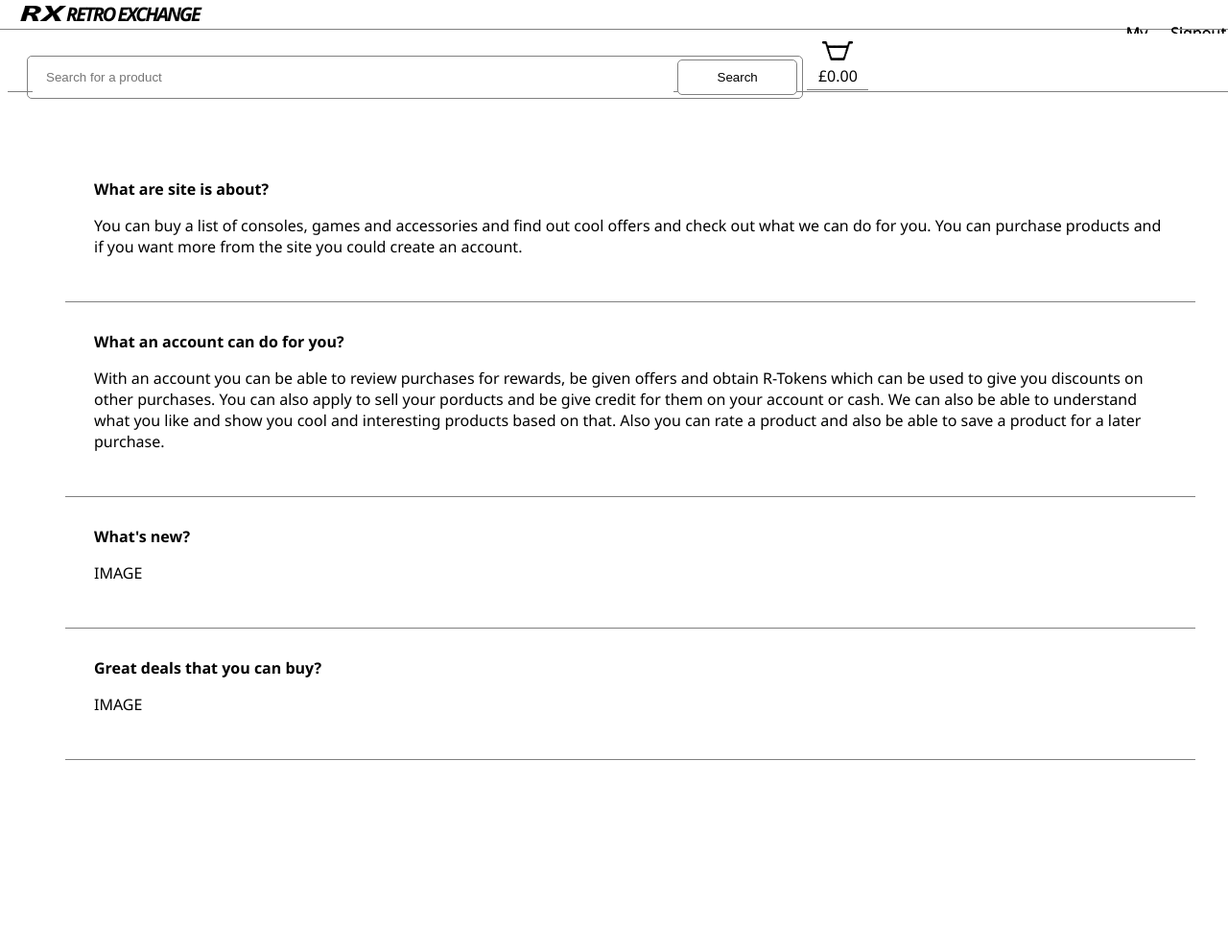
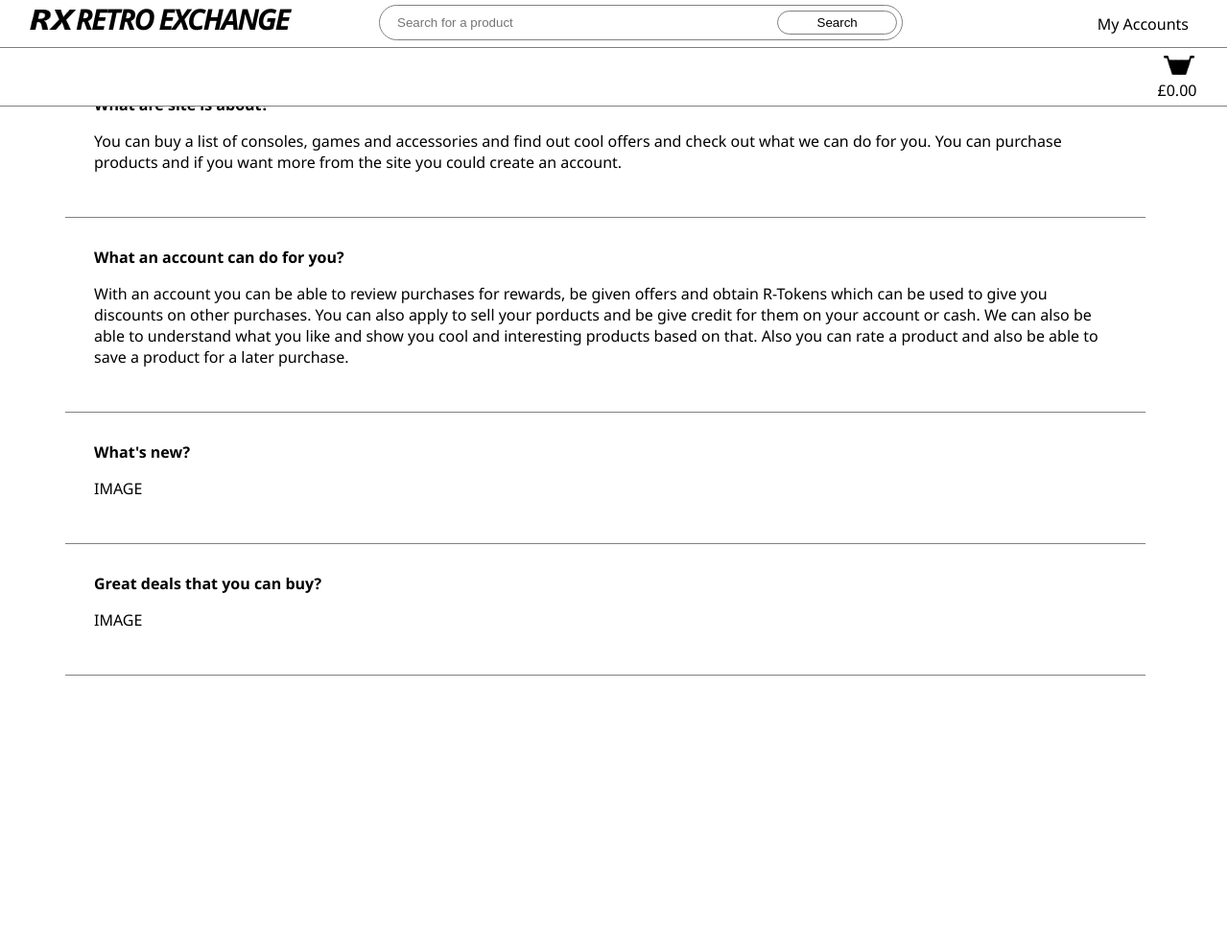
Before and after one commit to roy-finch/U4-Retro-Exchange-V1, a Django app: page / in a window 1280 px wide; the page is wider, and only the part inside the window is pictured. Shown: the top 991 px of that part at 96% size. Before the commit the page ends 792 px from the top of that part, so only its background shows below. Run offline with Django 3.2, Linux system fonts and the light colour scheme; the visitor is signed in with stand-in values (Sample User, id 1).

Commit message:
fix the navigation bar and alter the layout, also add dropdown options for accounts, sign in ect

```diff
--- a/templates/base.html
+++ b/templates/base.html
@@ -15,81 +15,96 @@
         {% block corecss %}
             <style>
                 html {
+                    min-width: 500px;
                     height: 100%;
                 }
                 body {
                     /* background: url('/media/background.png') no-repeat center center fixed;
                     background-size: cover; */
-                    font-family: "Segoe UI", "sans Serif";
+                    font-family: "Segoe UI", sans-serif;
                     overflow-x: hidden;
                 }
                 a {
+                    padding: 10px;
+                    color: black;
                     text-decoration: none;
-                    color: black;
                 }
                 .top-bar {
-                    position: absolute;
+                    position: fixed;
                     top: -1px;
                     left: -1px;
                     border-bottom: 1px solid grey;
                     display: inline;
-                    width: 100vw;
-                    padding-left: 20px;
+                    width: 100%;
                     z-index: 2;
                     background-color: white;
+                    height: 50px;
                 }
                 .nav-bar {
-                    position: sticky;
+                    position: fixed;
                     top: 0px;
-                    margin-top: 35px;
+                    margin-top: 50px;
                     left: -1px;
                     border-bottom: 1px solid grey;
                     width: 100%;
-                    padding-left: 20px;
                     z-index: 2;
                     height: 60px;
                     background-color: white;
                 }
-                .top-bar > h3, .search-con, .basket{
+                .top-bar > span, .search-con, .basket{
                     display: inline-block;
                 }
                 .basket {
+                    position: inherit;
                     width: 5vw;
                     height: 50px;
+                    right: 20px;
+                    margin: 8px 0px 5px 0px;
+                    text-align: center;
+                }
+                .basket a {
+                    padding: 2px;
+                }
+                .dropdown {
+                    top: 0px;
                     right: 0px;
-                    top: 60px;
-                    border-bottom: 1px solid grey;
+                    background-color: #ffffff;
+                    position: absolute;
+                    margin: 5px 20px 0px 0px;
+                    padding: 10px;
+                }
+                .dropdown-container {
+                    width: 100%;
+                    margin-top: 2px;
                     text-align: center;
-                    padding-top: 8px;
-                    margin-bottom: 10px;
+                    display: none;
+                    right: 0px;
+                    position: absolute;
+                    z-index: 3;
+                    background-color: white;
                 }
-                .profile {
-                    position: absolute;
-                    width: 5vw;
-                    right: 0px;
-                    padding: 5px;
-                    top: -3px;
-                    text-align: center;
-                    margin-right: 6vw;
+                .dropdown-container a {
+                    display: block;
+                    padding: 10px;
                 }
-                .signout {
-                    position: absolute;
-                    width: 5vw;
-                    right: 0px;
-                    padding: 5px;
-                    top: -3px;
-                    text-align: center;
-                    margin-right: 1vw;
+                .dropdown:hover .dropdown-container {
+                    display: block;
                 }
                 .search-con {
+                    position: inherit;
+                    left: 375px;
+                    top: 0px;
+                    width: fit-content;
                     border: 1px solid grey;
-                    border-radius: 5px;
-                    padding: 0px 5px 0px 5px
+                    border-radius: 20px;
+                    margin-top: 5px;
+                    padding: 2px 5px 2px 10px
                 }
                 .main-content {
                     background-color: white;
                     position: absolute;
-                    width: 92vw;
+                    width: 88%;
+                    height: 200vh;
                     padding: 60px 150px 60px 60px;
                 }
                 .sub-content {
@@ -99,33 +114,46 @@
                 .search-bar, .search-bar:focus {
                     outline: none;
                     border: none;
-                    padding: 14px;
-                    width: 50vw;
+                    padding: 8px;
+                    width: 30vw;
                 }
                 .search-button {
                     outline: none;
                     border: none;
-                    padding: 10px;
+                    padding: 4px;
                     width: 125px;
                     background-color: white;
                     text-align: center;
                     border: 1px solid grey;
-                    border-radius: 5px;
+                    border-radius: 20px;
                 }
                 .logo {
                     margin: 2px;
-                    width: 40vw;
                     font-style: italic;
                     letter-spacing: -2px;
-                    font-size: 20px;
+                    font-size: 30px;
                 }
                 .logo-img {
-                    height: 1rem;
+                    height: 1.3rem;
                     width: 3rem;
                 }
                 .icon {
+                    margin: auto;
                     height: 1.25rem;
                     width: 2rem;
+                }
+                .no-default {
+                    text-decoration: hidden;
+                    outline: none;
+                    border: none;
+                    color: black;
+                    background-color: white;
+                }
+                .m-t-5 {
+                    margin-top: 5px;
+                }
+                .m-l-20 {
+                    margin-left: 20px;
                 }
             </style>
         {% endblock %}
@@ -137,44 +165,38 @@
     </head>
     <body>
         <div class="top-bar">
-            <div class="logo-container">
-                <a href="{% url 'home' %}"><h3 class="logo"><img class="logo-img" src="media/r_e_logo.png">RETRO EXCHANGE</h3></a>
+            <div class="logo-container m-l-20">
+                <a href="{% url 'home' %}"><span class="logo"><img class="logo-img" src="media/r_e_logo.png"><b>RETRO EXCHANGE</b></span></a>
             </div>
-            {% if request.user.is_authenticated %}
-                {% if request.user.is_superuser %}
-                    <div class="profile">
-                        <a href="">
-                            <br>
-                            <span>My Account</span>
-                        </a>
-                    </div>
-                    <div class="signout">
-                        <a href="{% url 'account_signout' %}"">
-                            <br>
-                            <span>Signout</span>
-                        </a>
-                    </div>
-                {% endif %}
-                    <div class="profile">
-                        <a href="">
-                            <br>
-                            <span>My Account</span>
-                        </a>
-                    </div>
-                    <div class="signout">
-                        <a href="{% url 'account_signout' %}">
-                            <br>
-                            <span>Signout</span>
-                        </a>
-                    </div>
-            {% else %}
-                <div class="profile">
-                    <a href="{% url 'account_signup' %}">Signup</a>
+            <div class="search-con m-l-20">
+                <form method="GET" action="" autocomplete="off">
+                    <input class="search-bar" type="text" name="search" placeholder="Search for a product">
+                    <button class="search-button" type="submit">
+                        <span>Search</span>
+                    </button>
+                </form>
+            </div>
+            <div class="dropdown">
+                    {% if request.user.is_authenticated %}
+                        <a class="no-default dropdown-a">My Accounts</a>
+                    {% else %}
+                        <a class="no-default dropdown-a">Create an Account</a>
+                    {% endif %}
+
+                <div class="dropdown-container">
+                    {% if request.user.is_authenticated %}
+                        {% if request.user.is_superuser %}
+                            <a class="no-default m-t-5" href="#">Edit Products</a>
+                            <a class="no-default" href="#">Signout</a>
+                        {% endif %}
+                        <a class="no-default m-t-5" href="#">My Account</a>
+                        <a class="no-default" href="#">Signout</a>
+                    {% else %}
+                        <a class="no-default m-t-5" href="#">Signup</a>
+                        <a class="no-default" href="#">Login</a>
+                    {% endif %}
                 </div>
-                <div class="signout">
-                    <a href="{% url 'account_login' %}">Login</a>
-                </div>
-            {% endif %}
+            </div>
         </div>
 
         {% include 'includes/main-nav.html' %}
--- a/templates/includes/main-nav.html
+++ b/templates/includes/main-nav.html
@@ -1,12 +1,4 @@
 <div class="nav-bar">
-    <div class="search-con">
-        <form method="GET" action="" autocomplete="off">
-            <input class="search-bar" type="text" name="search" placeholder="Search for a product">
-            <button class="search-button" type="submit">
-                <span>Search</span>
-            </button>
-        </form>
-    </div>
     <div class="basket">
         <a href=""> <img class="icon" src="media/basket.png"/>
             <br>
```
Also changed, not shown: media/basket.png.
